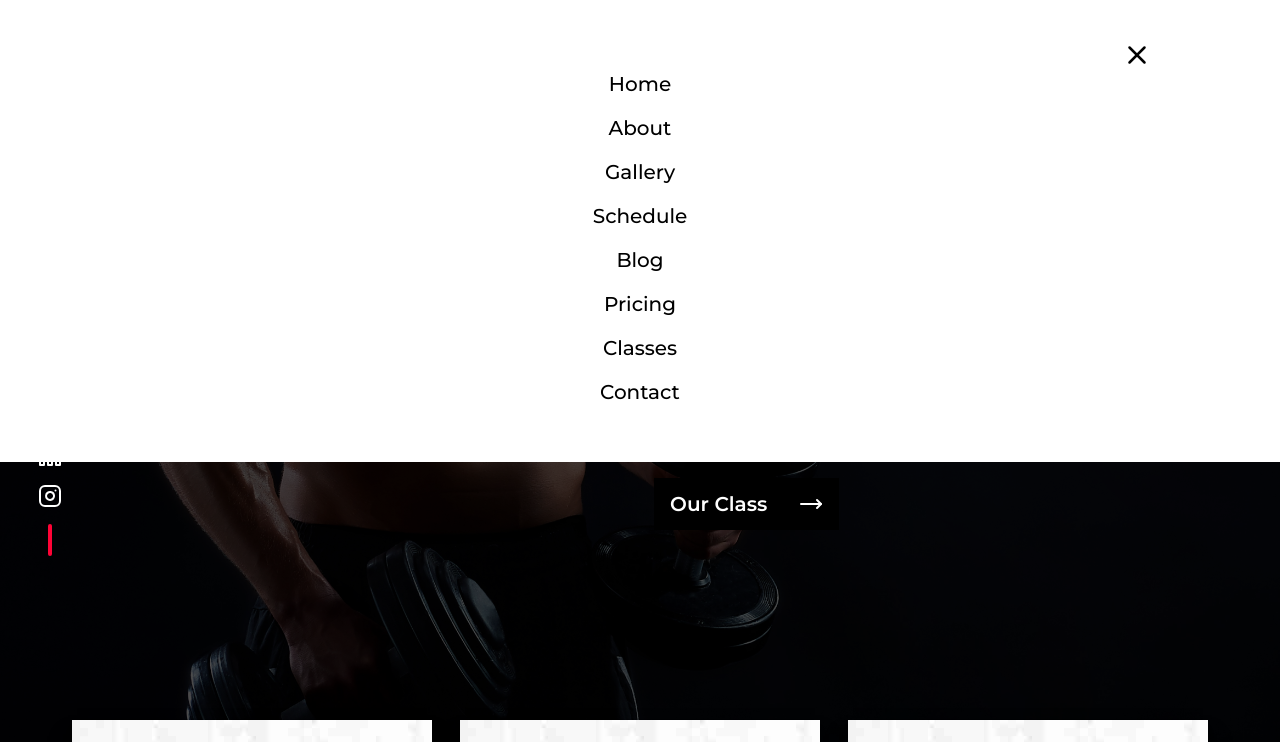
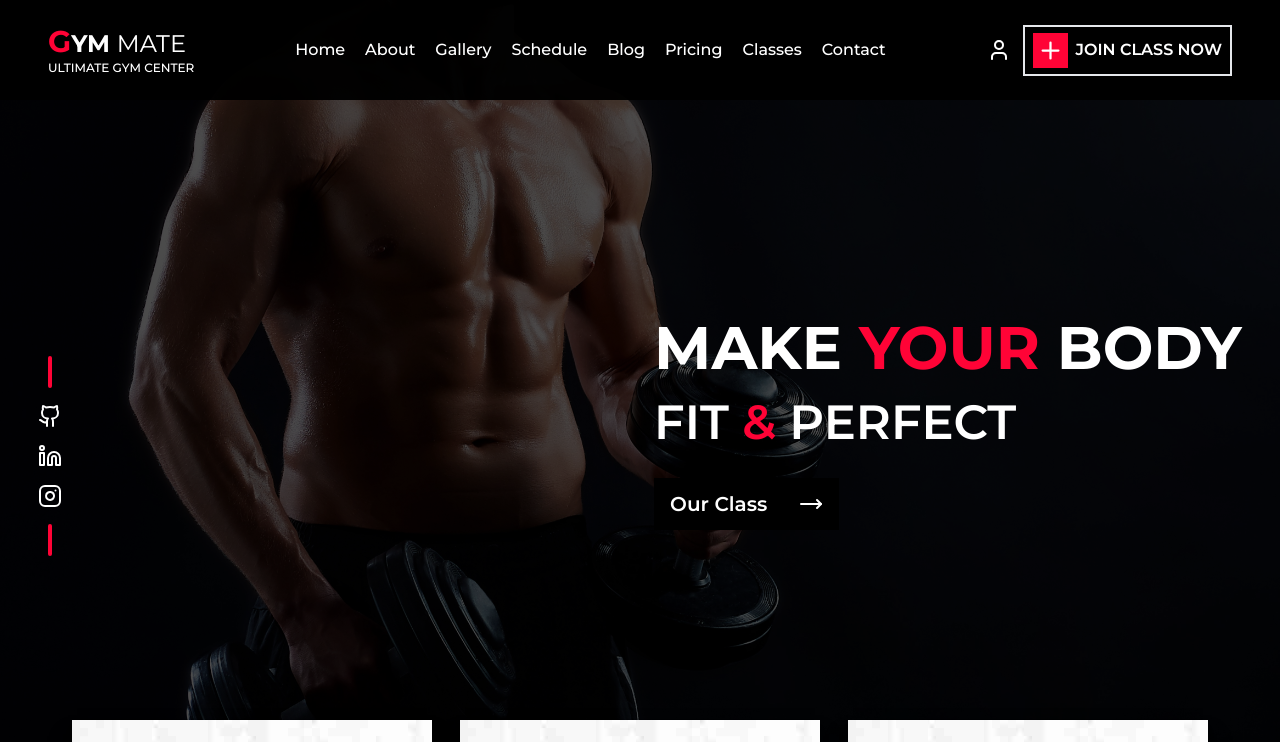
Before and after one commit to abhisheksooni/Gym-mate, a React (Vite) app: page / in a window 1280 px wide. Shown: the top 742 px of the page. Built offline with nearby package versions, Linux system fonts and the light colour scheme.

Commit message:
fix - menu btn function

```diff
--- a/src/components/Nav/Nav.jsx
+++ b/src/components/Nav/Nav.jsx
@@ -66,7 +66,7 @@ function Nav() {
 
 
     {/* mobile menu */}
-    <div className={` flex flex-col ${mobileMenu? "hidden":""} fixed z-[999] bg-white  top-0 left-0 right-0 w-full py-10 `}>
+    <div className={` flex flex-col ${mobileMenu? "":"hidden"} fixed z-[999] bg-white  top-0 left-0 right-0 w-full py-10 `}>
         <div className=" flex w-full justify-end pr-[10vw]">
        <button
        onClick={navbtn}
```
